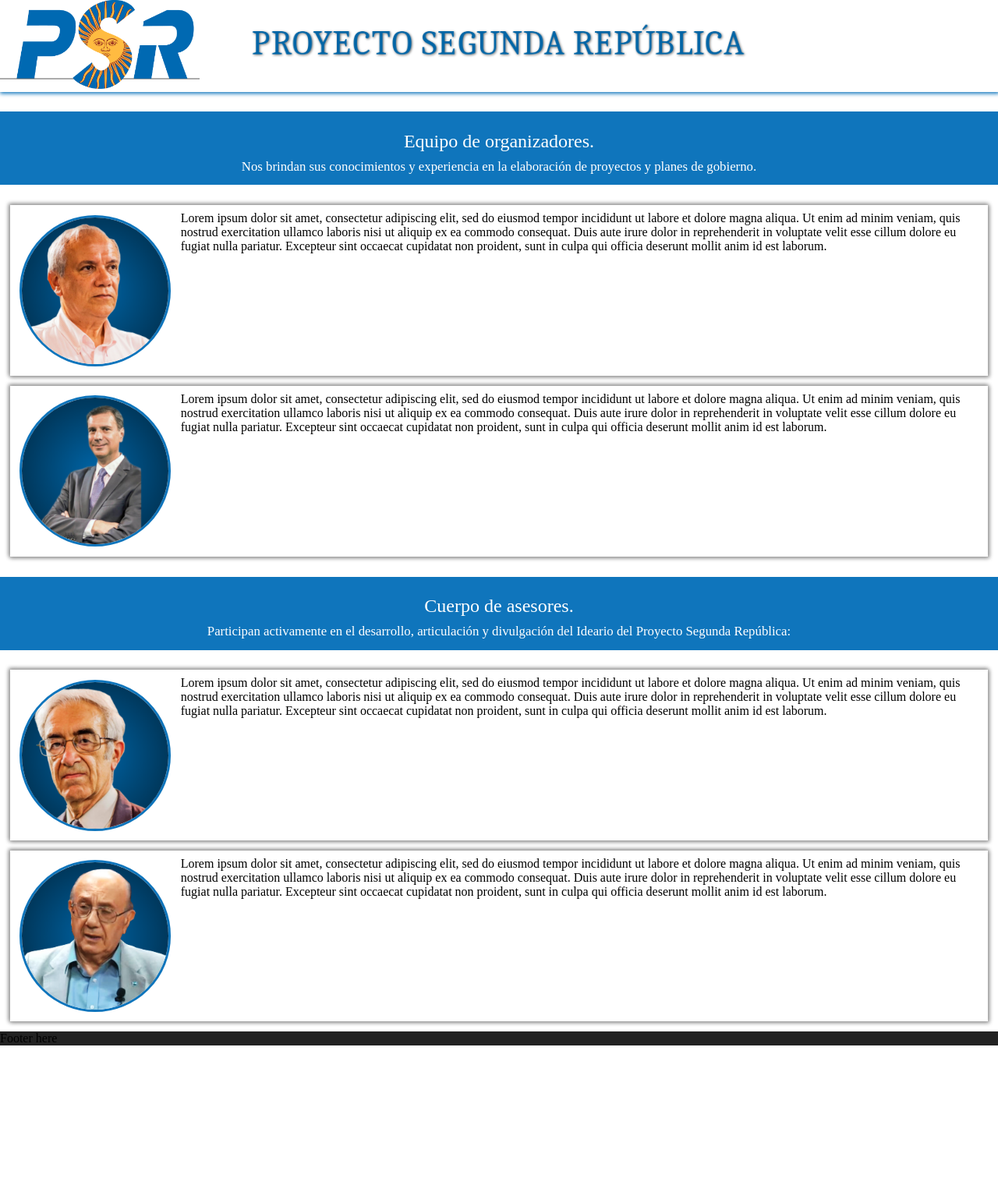
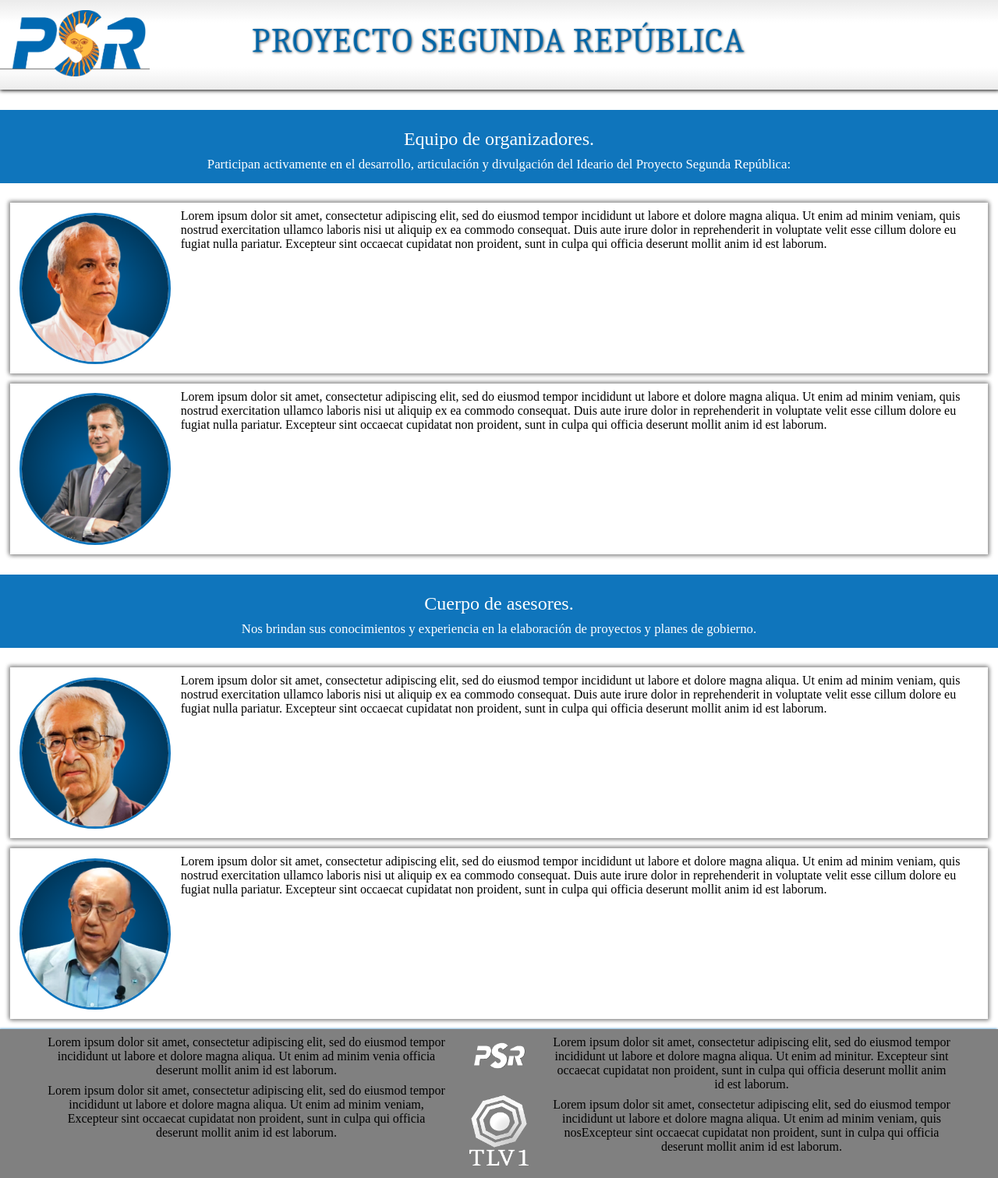
Before and after one commit to rredesigns/rre.github.io, a PHP site: page /quienes.html in a window 1280 px wide. Shown: the whole page at 78% size. Before the commit the page ends 1341 px from the top, so only its background shows below. Run offline with PHP 8.4, Linux system fonts and the light colour scheme.

Commit message:
New page.

```diff
--- a/qestilo.css
+++ b/qestilo.css
@@ -11,11 +11,23 @@ body{
 	background-color: white;
 }
 
-#nav{
-	width: 100%;
-	height: 20%;
-	background-color: white;
-	box-shadow: 1px 1px 5px 1px #0F75BC
+header{
+  color: #0F75BC;
+  width: 100%;
+  height: 10%;
+  padding-top: 1%;
+  padding-bottom: 1%;
+  margin-top: 0px;
+  margin-right: 0px;
+  margin-bottom: 0px;
+  margin-left: 0px;
+  background-color: #FFFFFF;
+  --border-radius: 0px 0px 5px 5px;
+  background: -moz-linear-gradient(top, #ECECEC 1%, #FFFFFF 25%, #FFFFFF 75%, #ECECEC 100%);
+  background: -webkit-linear-gradient(top, #ECECEC 1%, #FFFFFF 25%, #FFFFFF 75%, #ECECEC 100%);
+  background: -ie-linear-gradient(top, #ECECEC 1%, #FFFFFF 25%, #FFFFFF 75%, #ECECEC 100%);
+  background: -o-linear-gradient(top, #ECECEC 1%, #FFFFFF 25%, #FFFFFF 75%, #ECECEC 100%);
+  box-shadow: 1px 0px 5px 1px #000000;
 }
 
 article{
@@ -37,7 +49,7 @@ span{
 	height: auto;
 	margin-left: 25%;
 	position: absolute;
-  margin-top: -7%;
+  margin-top: -6%;
 
 }
 
@@ -46,7 +58,7 @@ span{
 	height: auto;
 }
 #logo{
-  width: 20%;
+  width: 15%;
   height: auto;
   z-index: 10;
   margin-left: 0%;
@@ -58,13 +70,19 @@ span{
 }
 
 footer{
+	width: 100%;
+  height: 20%;
+  text-align: center;
+  padding: 0px;
+  margin-top: 0%;
 	clear: both;
-	background-color: #222222;
+  background-color: grey;
+  box-shadow: -1px 0px 3px #0F75BC;
 }
 
 #list{
 	width: 98%;
-	height: 100
+	height: 100%;
 }
 
 .listItem{
@@ -102,3 +120,33 @@ footer{
 	font-size: 150%;
 	margin: 2% 0%;
 }
+#footerM{
+  width: 10%;
+  height: 100%;
+  display: inline-block;
+  margin: auto;
+}
+
+#footerM img{
+  width: 60%;
+	height: auto;
+	padding: 10% 0%;
+}
+
+#footerL{
+  width: 40%;
+  min-height: 100%;
+  display: inline-block;
+  vertical-align: top;
+}
+
+#footerR{
+  width: 40%;
+  min-height: 100%;
+  display: inline-block;
+  vertical-align: top;
+}
+footer img{
+  width: 100%;
+  height: 50%;
+}
--- a/quienes.html
+++ b/quienes.html
@@ -8,10 +8,15 @@
   <body>
   	<div id="container">
 
-  		<div id="nav">
-  			<div id="logo"> <img src="img/logo.png"> </div> <div id="htext"><a href="index.html"><img src="img/htext.png"></a></div>
-      </div>
-      <div CLASS="subtitulo"><p>Equipo de organizadores.</p><span>Nos brindan sus conocimientos y experiencia  en la elaboración de proyectos y planes de gobierno.</span></div>
+  		<header>
+      <a href="index.html">
+            <div id="logo">
+                <img src="img/logo.png">
+            </div>
+            <div id="htext"><img src="img/htext.png"></div>
+        </a>
+        </header>
+      <div CLASS="subtitulo"><p>Equipo de organizadores.</p><span>Participan activamente en el desarrollo, articulación y divulgación del Ideario del Proyecto Segunda República:</span></div>
   		<section id="list">
   			<div CLASS="listItem">	<img src="img/Salbuchi.png"> <p>  Lorem ipsum dolor sit amet, consectetur adipiscing elit,
 sed do eiusmod tempor incididunt ut labore et dolore magna aliqua. Ut
@@ -31,7 +36,7 @@ officia deserunt mollit anim id est laborum.</p>     </div>
 
       </section>
 
-      <div CLASS="subtitulo"><p>Cuerpo de asesores.</p><span>Participan activamente en el desarrollo, articulación y divulgación del Ideario del Proyecto Segunda República:</span></div>
+      <div CLASS="subtitulo"><p>Cuerpo de asesores.</p><span>Nos brindan sus conocimientos y experiencia  en la elaboración de proyectos y planes de gobierno.</span></div>
       <article>
       <div CLASS="listItem">          <img src="img/Giuliano.png"> <p>  Lorem ipsum dolor sit amet, consectetur adipiscing elit,
 sed do eiusmod tempor incididunt ut labore et dolore magna aliqua. Ut
@@ -51,7 +56,22 @@ officia deserunt mollit anim id est laborum.</p>   </div>
     </div>
     </article>
 <footer>
-	Footer here
+	<div id="footerL"><p>Lorem ipsum dolor sit amet, consectetur adipiscing elit,
+sed do eiusmod tempor incididunt ut labore et dolore magna aliqua. Ut
+enim ad minim venia
+officia deserunt mollit anim id est laborum.</p><p>Lorem ipsum dolor sit amet, consectetur adipiscing elit,
+sed do eiusmod tempor incididunt ut labore et dolore magna aliqua. Ut
+enim ad minim veniam,
+Excepteur sint occaecat cupidatat non proident, sunt in culpa qui
+officia deserunt mollit anim id est laborum.</p></div>
+            <div id="footerM"><img src="img/logoBN.png" id="logo1"><img src="img/tlv1.png" id="logo2"></div>
+            <div id="footerR"><p>Lorem ipsum dolor sit amet, consectetur adipiscing elit,
+sed do eiusmod tempor incididunt ut labore et dolore magna aliqua. Ut
+enim ad minitur. Excepteur sint occaecat cupidatat non proident, sunt in culpa qui
+officia deserunt mollit anim id est laborum.</p><p>Lorem ipsum dolor sit amet, consectetur adipiscing elit,
+sed do eiusmod tempor incididunt ut labore et dolore magna aliqua. Ut
+enim ad minim veniam, quis nosExcepteur sint occaecat cupidatat non proident, sunt in culpa qui
+officia deserunt mollit anim id est laborum.</p></div>
 </footer>
 
 </body>
```
Also changed, not shown: estilo.css (+43 -8 lines), index.html (+2 -12 lines), pilares.html (+11 -19 lines), img/balanza.jpg (added), img/deuda.jpg (added), img/instituciones.jpg (added), img/moneda.jpg (added), img/rosada.png (added).
